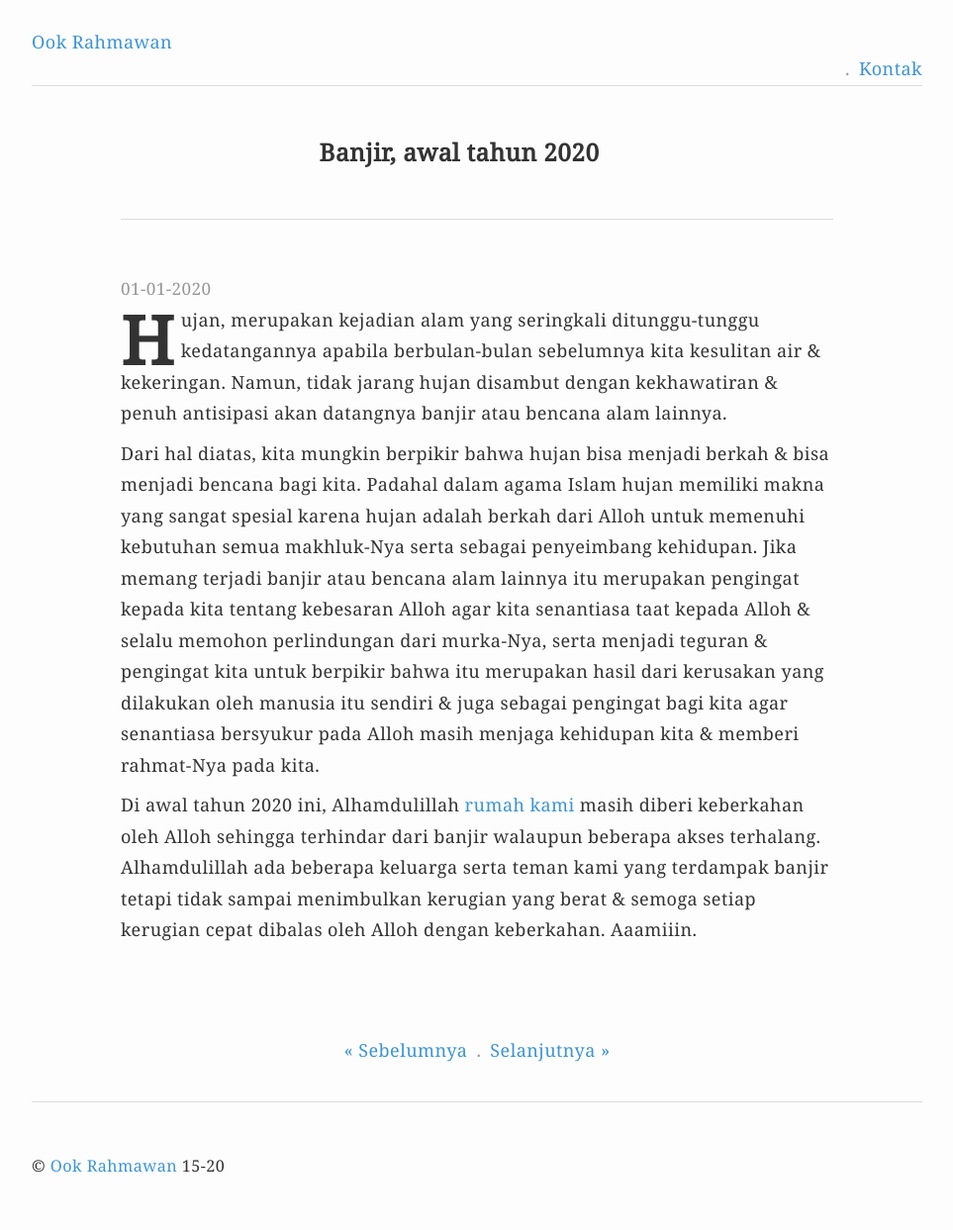
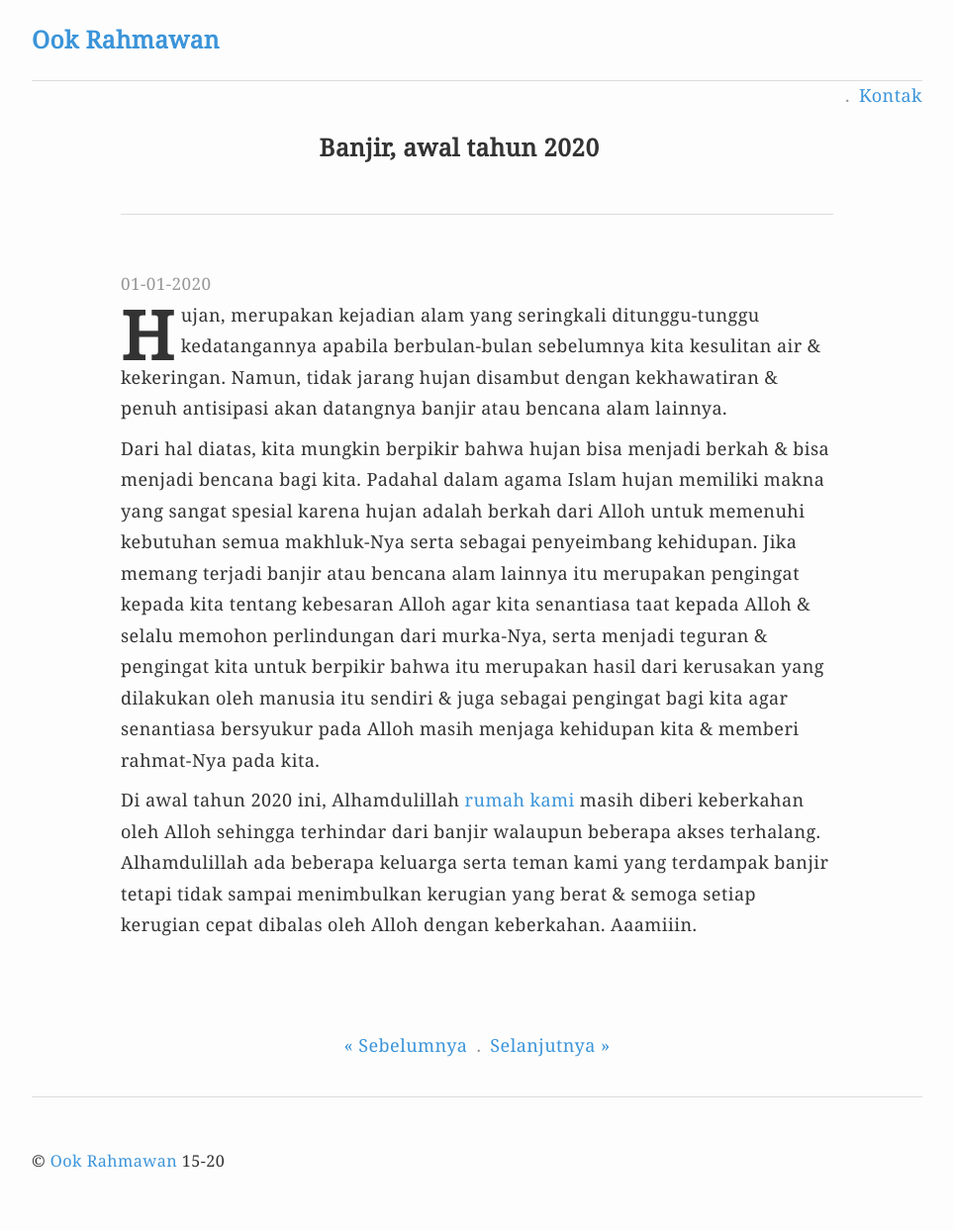
Before and after one commit to krhmwn/krhmwn.github.io, a Jekyll site: the page built from _posts/2020-01-01-banjir-awal-tahun-2020.markdown, in a window 1280 px wide. Shown: the whole page at 99% size, without its empty margins (158-1121 px from the left). Built offline with Jekyll 4.4.1, drawn with Linux system fonts in a browser that asks for light colours.

Commit message:
Update v.6.8.251

```diff
--- a/_layouts/post.html
+++ b/_layouts/post.html
@@ -1,10 +1,10 @@
 ---
 layout: default
 ---
-<header><a href="/">{{ site.name }}</a><nav class="menu"><ul><li><a href="mailto:ookrahmawan@mail.ru">Kontak</a></li></ul></nav></header>
+<header><h1><a href="/">{{ site.name }}</a></h1><nav class="menu"><ul><li><a href="mailto:ookrahmawan@mail.ru">Kontak</a></li></ul></nav></header>
 <article class="posttitle">{% if page.link %}<h1><a href="{{ page.link }}">{{page.title}}</a> &rarr;</h1>{% else %}<h1>{{page.title}}</h1>{% endif %}</article>
 <article class="post">
-<h3 class="hide">{{page.title}}</h3><time datetime="{{ page.date | date: '%Y-%m-%d' }}">{{ page.date | date: "%d-%m-%Y"}}</time>
+<time datetime="{{ page.date | date: '%Y-%m-%d' }}">{{ page.date | date: "%d-%m-%Y"}}</time>
 {{content}}
 </article>
 <nav class="nextprev"><ul><li>{% if page.previous.url %}<a href="{{ page.previous.url }}" title="{{page.previous.title}}">&laquo; Sebelumnya</a>{% else %}<s>&laquo; Sebelumnya</s>{% endif %}</li><li>{% if page.next.url %}<a href="{{ page.next.url }}" title="{{page.next.title}}">Selanjutnya &raquo;</a>{% else %}<s>Selanjutnya &raquo;</s>{% endif %}</li></ul></nav>
```
